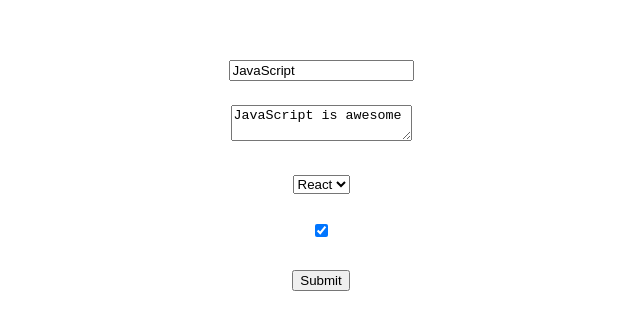
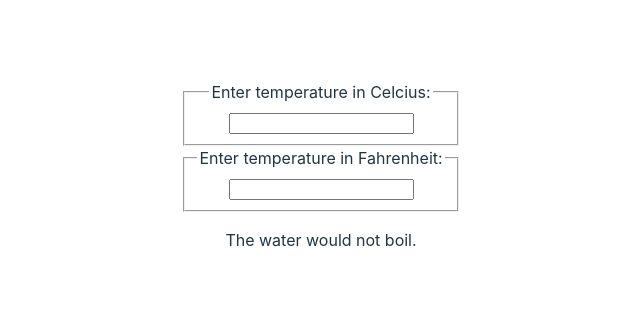
Before and after one commit to jamilcse13/reactJS, a React (Vite) app in the folder myreactapp/: page / in a window 1280 px wide. Shown: the part 226-556 px from the top of the page, without its empty margins (319-959 px from the left). Built offline with nearby package versions, Linux system fonts and the light colour scheme.

Commit message:
lifting state up

```diff
--- a/myreactapp/src/App.jsx
+++ b/myreactapp/src/App.jsx
@@ -1,13 +1,13 @@
-import ClockList from "./components/ClockList";
-import Form from "./components/Form";
-import './App.css'
+import "./App.css";
+import Calculator from "./components/LiftingState/Calculator";
 
 function App() {
   // const quantities = [1,2,3];
   // return <ClockList quantities={quantities} locale="bn-BD" >Bangladesh</ClockList>;
   return (
     <div>
-      <Form/>
+      {/* <Form/> */}
+      <Calculator />
     </div>
   );
 }
--- /dev/null
+++ b/myreactapp/src/components/LiftingState/BoilingVerdict.jsx
@@ -0,0 +1,6 @@
+export default function BoilingVerdict({celcius = 0}) {
+    if (celcius >= 100) {
+        return <p>The water would boil.</p>
+    }
+    return <p>The water would not boil.</p>
+}
--- /dev/null
+++ b/myreactapp/src/components/LiftingState/Calculator.jsx
@@ -0,0 +1,30 @@
+import React from "react";
+import TemperatureInput from "./temperatureInput";
+import { convert, toCelcius, toFahrenheit } from "../../lib/Converter";
+import BoilingVerdict from "./BoilingVerdict";
+
+export default class Calculator extends React.Component {
+  state = {temperature: '', scale: 'c'};
+
+  handleChange = (e, scale) => {
+    this.setState({
+      temperature: e.target.value,
+      scale,
+    });
+  };
+
+  render() {
+    const {temperature, scale} = this.state;
+    const celcius = scale === 'f' ? convert(temperature, toCelcius) : temperature;
+    const fahrenheit = scale === 'c' ? convert(temperature, toFahrenheit) : temperature;
+
+    return (
+      <div>
+
+        <TemperatureInput scale="c" temperature={celcius} onTempuratureChange={this.handleChange}/>
+        <TemperatureInput scale="f" temperature={fahrenheit} onTempuratureChange={this.handleChange}/>
+        <BoilingVerdict celcius={parseFloat(temperature)} />
+      </div>
+    );
+  }
+}
--- /dev/null
+++ b/myreactapp/src/components/LiftingState/temperatureInput.jsx
@@ -0,0 +1,20 @@
+import React from "react";
+
+const scaleNames = {
+    c: 'Celcius',
+    f: 'Fahrenheit',
+};
+
+export default function TemperatureInput({ temperature, scale, onTempuratureChange }) {
+
+    return (
+        <fieldset>
+          <legend>Enter temperature in {scaleNames[scale]}: </legend>
+          <input
+            type="text"
+            value={temperature}
+            onChange={(e) => onTempuratureChange(e, scale)}
+          />
+        </fieldset>
+    )
+}
--- /dev/null
+++ b/myreactapp/src/lib/Converter.js
@@ -0,0 +1,21 @@
+export function toCelcius(fahrenheit) {
+    return ((fahrenheit - 32) * 5) / 9;
+}
+
+export function toFahrenheit(celcius) {
+    return (celcius * 9) / 5 + 32;
+}
+
+export function convert(temperature, convertTo) {
+    const input = parseFloat(temperature);
+
+    if (Number.isNaN(input)) {
+        return '';
+    }
+
+    const output = convertTo(input);
+    // 2.545647 > 2545.647 > 2546 > 2.546
+    const rounded = Math.round(output * 1000) / 1000;
+
+    return rounded.toString();
+}
```
Also changed, not shown: 1 other file (tests, documents, lock files or other folders).
